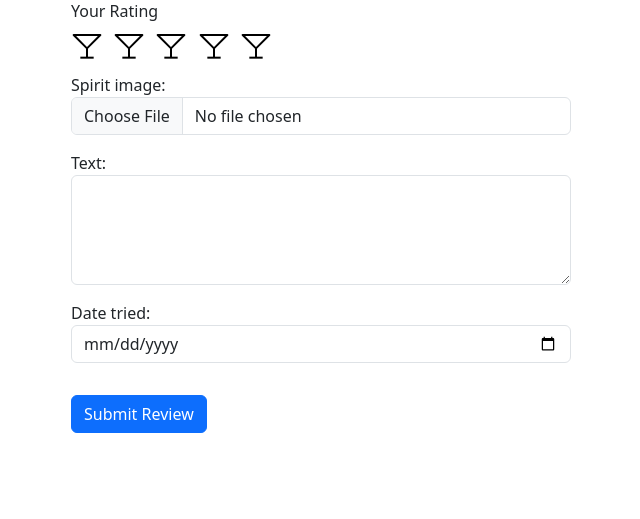
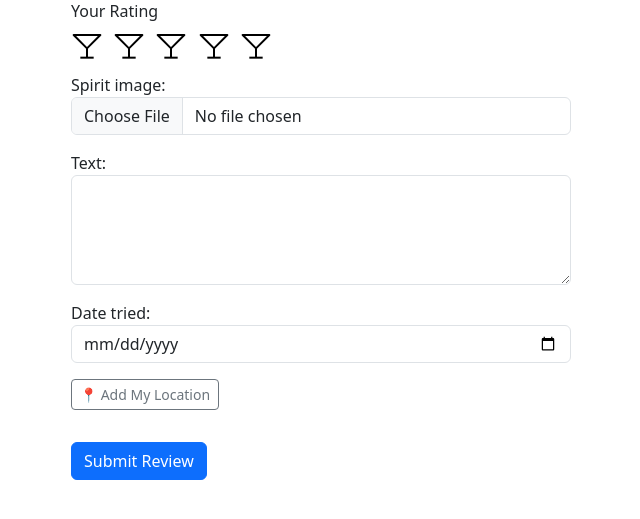
Before and after one commit to marioesc425/Liquorboxd, a Django app: template spirits/templates/spirits/add_review.html in a window 1280 px wide. Shown: the part 153-672 px from the top of the page, without its empty margins (11-651 px from the left). Run offline with Django 5.2, Linux system fonts and the light colour scheme; the template is opened without the code that fills it: values that come from a table or form of the project are taken from there, others are empty.

Commit message:
Update README with location tagging, edit/delete, and average rating features

```diff
--- a/accounts/urls.py
+++ b/accounts/urls.py
@@ -9,4 +9,5 @@ urlpatterns = [
     ##Django is handling all the logic (checking credentials, creating the session) for you here.
     path('login/', auth_views.LoginView.as_view(template_name='accounts/login.html'), name='login'),
     path('logout/', auth_views.LogoutView.as_view(), name='logout'),
+
 ]
--- a/spirits/forms.py
+++ b/spirits/forms.py
@@ -4,12 +4,13 @@ from .models import Review, Spirit
 class ReviewForm(forms.ModelForm):
     class Meta:
         model = Review
-        fields = ['rating', 'spirit_image', 'text', 'date_tried']
+        fields = ['rating', 'spirit_image', 'text', 'date_tried', 'location']
         widgets = {
             'rating': forms.HiddenInput(),
             'spirit_image': forms.ClearableFileInput(attrs={'class': 'form-control'}),
             'text': forms.Textarea(attrs={'class': 'form-control', 'rows': 4}),
             'date_tried': forms.DateInput(attrs={'class': 'form-control', 'type': 'date'}),
+            'location': forms.HiddenInput(),
         }
 
 class SpiritForm(forms.ModelForm):
--- a/spirits/models.py
+++ b/spirits/models.py
@@ -46,6 +46,7 @@ class Review(models.Model):
     created_at = models.DateTimeField(auto_now_add=True)
     updated_at = models.DateTimeField(auto_now=True)
     spirit_image = models.ImageField(upload_to='reviews/', blank=True, null=True)
+    location = models.CharField(max_length=100, blank=True)
 
     def __str__(self):
             return f"{self.spirit.name} review by {self.user.username}"
--- a/spirits/templates/spirits/add_review.html
+++ b/spirits/templates/spirits/add_review.html
@@ -45,6 +45,12 @@
         {{ form.date_tried.label_tag }}
         {{ form.date_tried }}
     </div>
+
+    <div class="mb-3">
+        <button type="button" id="detect-location-btn" class="btn btn-sm btn-outline-secondary">📍 Add My Location</button>
+        <span id="location-display" class="text-muted small ms-2"></span>
+    </div>
+    {{ form.location }}
 
     <button type="submit" class="btn btn-primary mt-3">Submit Review</button>
 </form>
@@ -111,5 +117,26 @@
     });
 
     renderRating(parseFloat(hiddenInput.value) || 0);
+
+    document.getElementById('detect-location-btn').addEventListener('click', () => {
+        if (!navigator.geolocation) {
+            alert('Geolocation is not supported by your browser.');
+            return;
+        }
+        navigator.geolocation.getCurrentPosition(async (position) => {
+            const lat = position.coords.latitude;
+            const lon = position.coords.longitude;
+            const response = await fetch(`https://nominatim.openstreetmap.org/reverse?format=json&lat=${lat}&lon=${lon}`);
+            const data = await response.json();
+            const city = data.address.city || data.address.town || data.address.village || '';
+            const country = data.address.country || '';
+            const location = `${city}${city && country ? ', ' : ''}${country}`;
+
+            document.getElementById('id_location').value = location;
+            document.getElementById('location-display').textContent = location;
+        }, () => {
+            alert('Unable to retrieve your location.');
+        });
+    });
 </script>
 {% endblock %}
--- a/spirits/templates/spirits/spirit_detail.html
+++ b/spirits/templates/spirits/spirit_detail.html
@@ -27,7 +27,7 @@
     <div class="card mb-3">
         <div class="card-body">
             <h6 class="card-title">{{ review.user.username }} — {{ review.rating }} 🍸</h6>
-                        {% if review.user == request.user %}
+            {% if review.user == request.user %}
                 <a href="{% url 'edit_review' review.pk %}" class="btn btn-sm btn-outline-secondary">Edit</a>
                 <a href="{% url 'delete_review' review.pk %}" class="btn btn-sm btn-outline-danger" onclick="return confirm('Delete this review?')">Delete</a>
             {% endif %}
@@ -35,6 +35,9 @@
                 <img src="{{ review.spirit_image.url }}" class="img-fluid rounded mb-2" style="max-height: 250px; object-fit: cover;">
             {% endif %}
             <p class="card-text">{{ review.text }}</p>
+            {% if review.location %}
+                <small class="text-muted d-block">📍 {{ review.location }}</small>
+            {% endif %}
             <small class="text-muted">Tried on {{ review.date_tried }}</small>
         </div>
     </div>
```
Also changed, not shown: README.md, accounts/migrations/0003_profile_location.py (added), accounts/migrations/0004_remove_profile_location.py (added), accounts/views.py (line endings or trailing spaces), media/reviews/IMG_1983.webp (added), media/reviews/IMG_1983_C81cX7N.webp (added), media/reviews/images.jpeg (added), spirits/migrations/0005_spirit_location.py (added), spirits/migrations/0006_remove_spirit_location_review_location.py (added), 2 other files.
